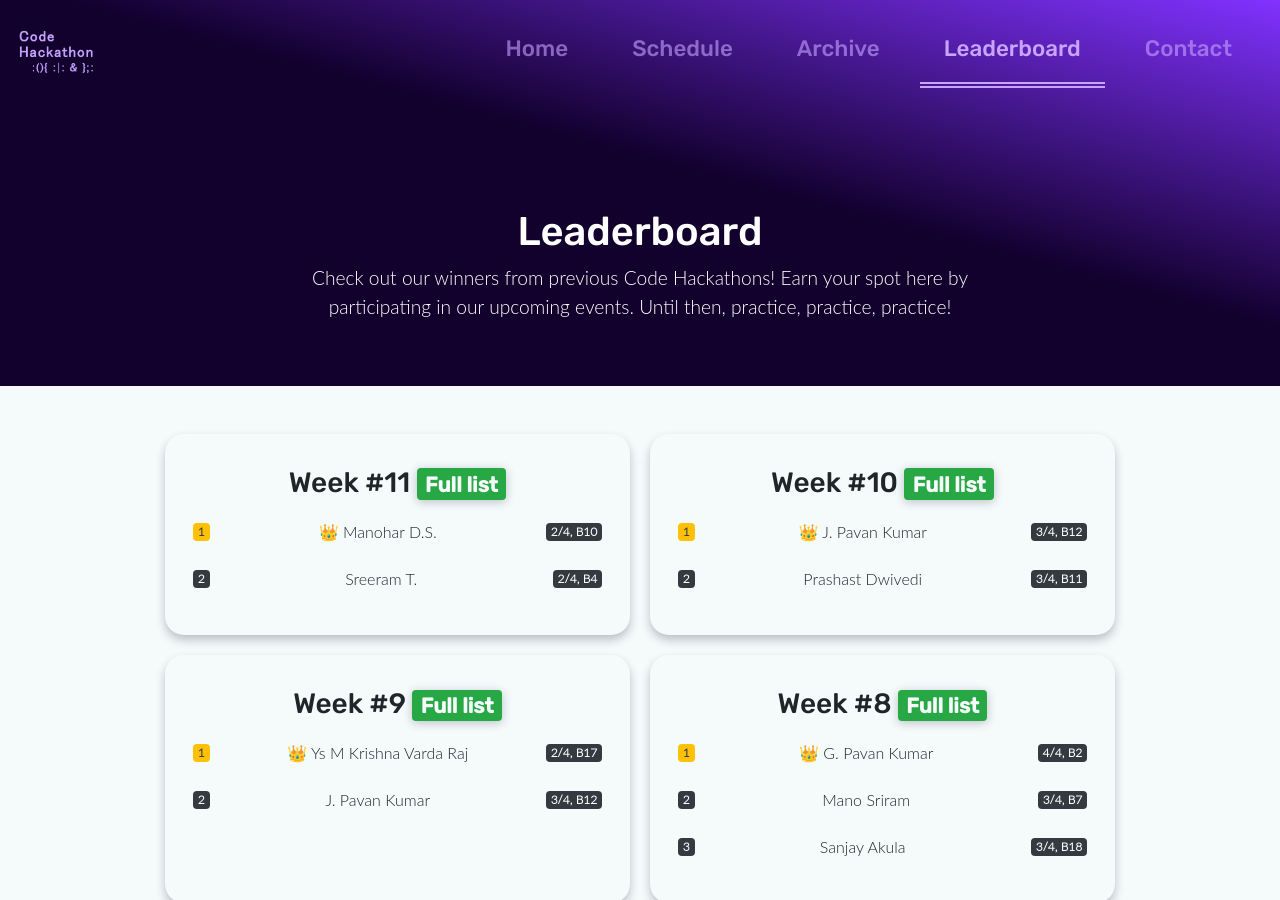
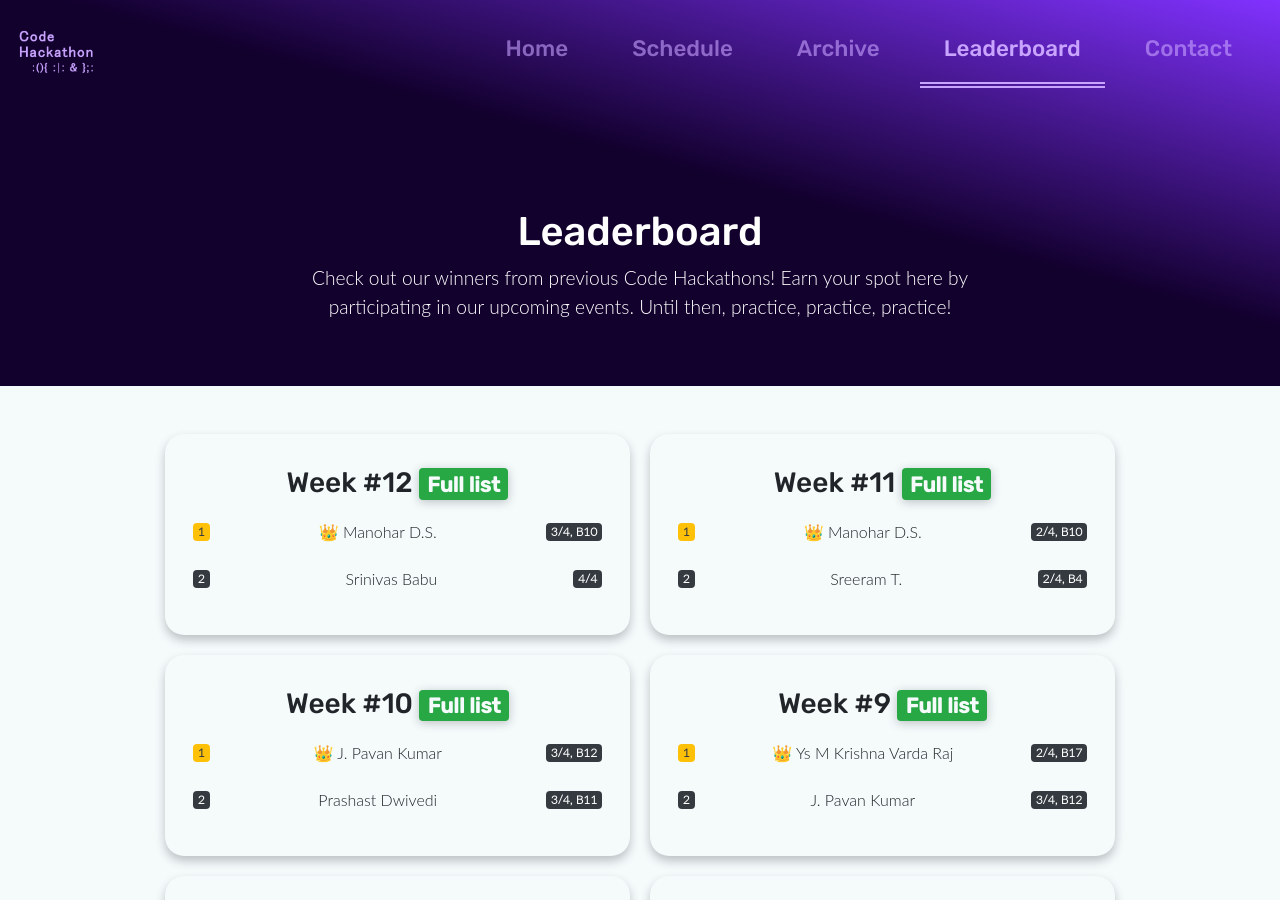
Before and after one commit to codehackathon/codehackathon.github.io, a Jekyll site: the page built from leaderboard.html, in a window 1280 px wide and 900 px high. Built offline with Jekyll 4.4.1, drawn with Linux system fonts in a browser that asks for light colours.

Commit message:
🚀 Post Week 12 update (#22)
* End Week 12

* Added Contest link & winners, section missing

```diff
--- a/_data/events.yml
+++ b/_data/events.yml
@@ -5,7 +5,15 @@
   register_link: "https://bit.ly/w12-reg"
   poster_link: "assets/poster/w12.jpg"
   type: "remote"
-  has_ended: false
+  has_ended: true
+  links:
+    - title: "Contest"
+      url: "https://www.hackerrank.com/week-12-code-hackathon"
+  winners:
+    - name: "Manohar D.S."
+      class: "3/4, B10"
+    - name: "Srinivas Babu"
+      class: "4/4"
 
 - title: "Code Hackathon"
   order: "Week #11"
```
